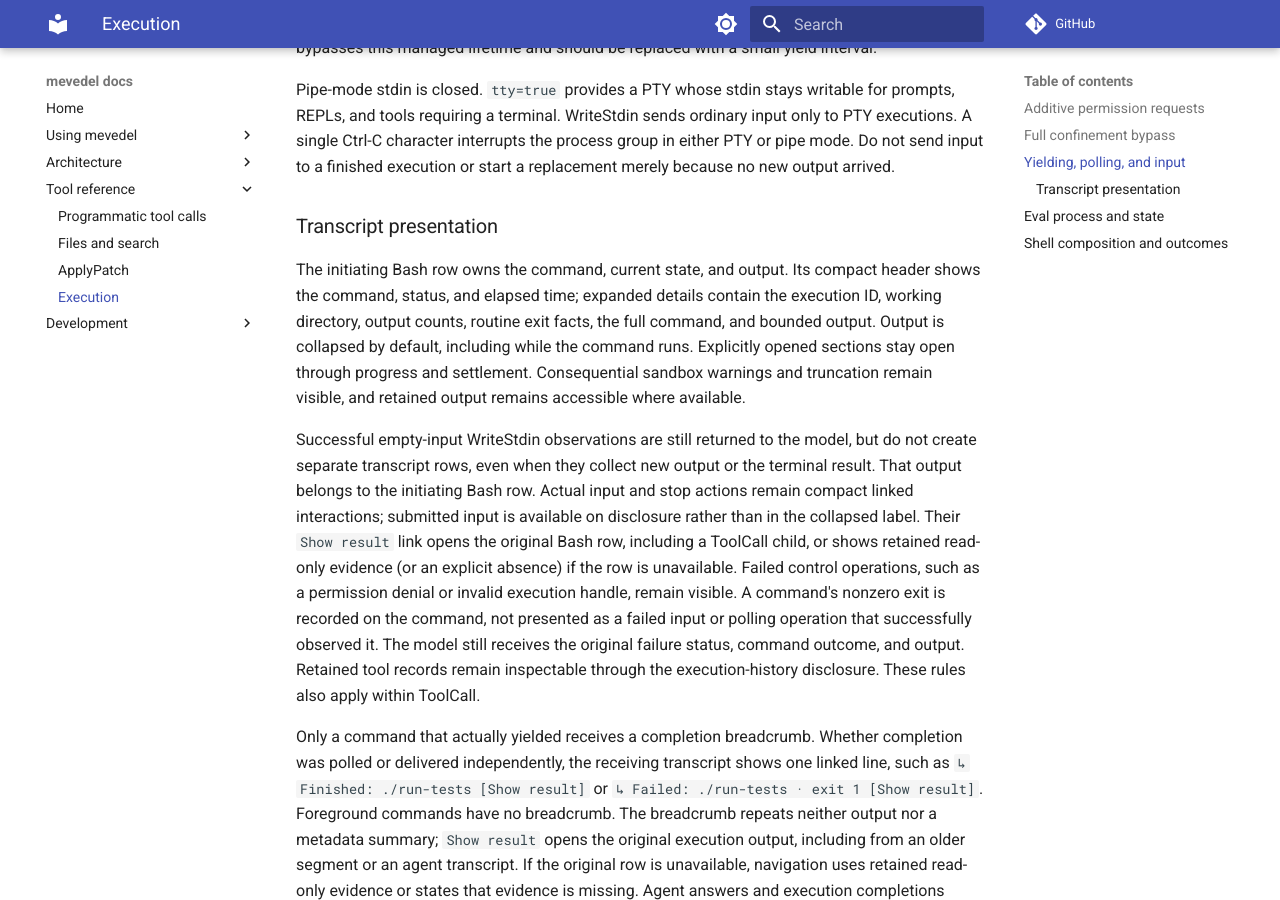
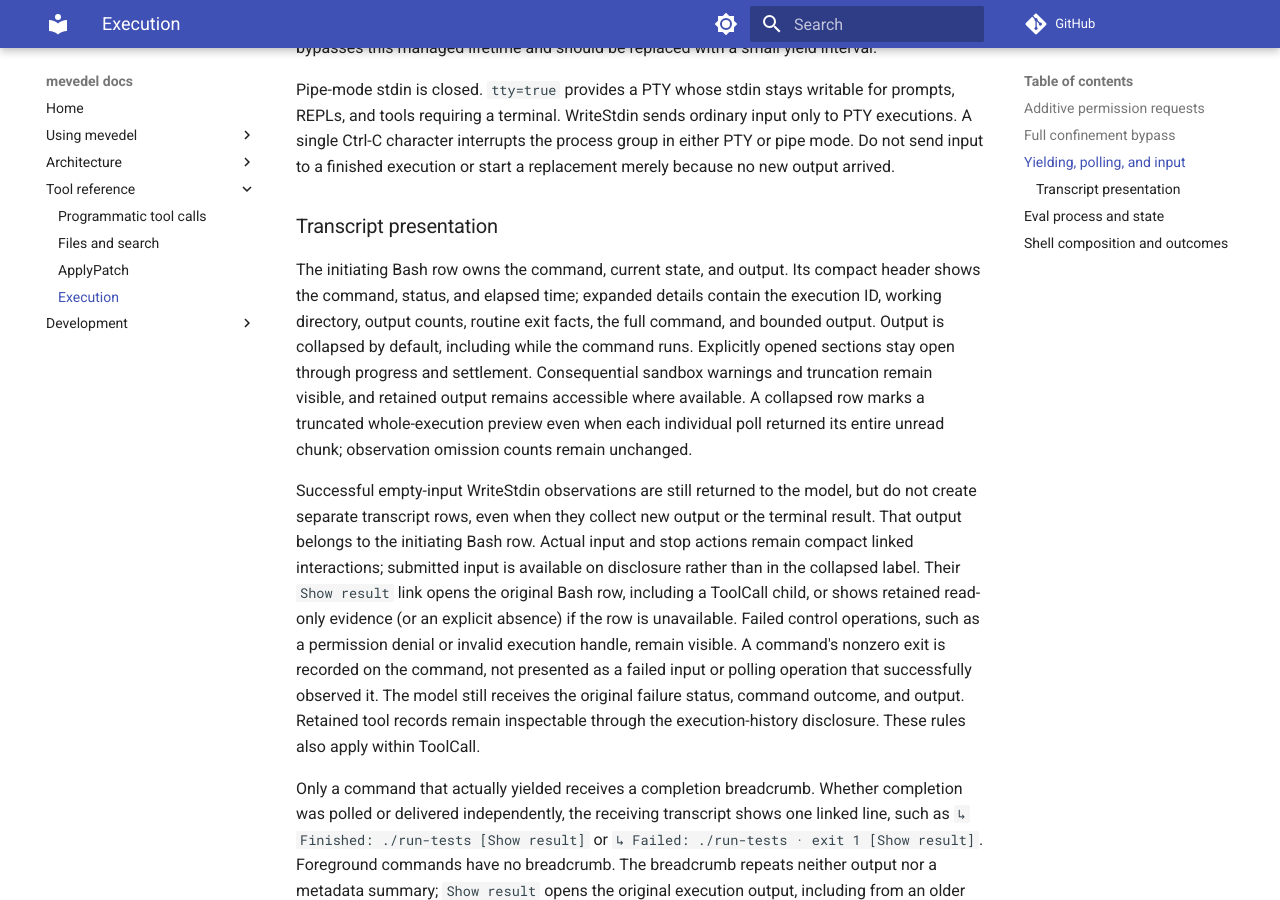
Before and after one commit to FrauH0lle/mevedel, an MkDocs documentation site: the page built from docs/tools/execution.md, in a window 1280 px wide and 900 px high, scrolled down 1530 px. Built offline with MkDocs 1.6.1 and Material for MkDocs 9.7.7, drawn with Linux system fonts in a browser that asks for light colours; comment, search, counter and statistics services are not loaded.

Commit message:
fix(view): Disclose cumulative Bash preview truncation
A sequence of complete polls can still exceed the whole-execution preview limit. Preserve the observation omission counter for model results while presenting a separate preview-truncation flag on the collapsed original Bash row, including live progress and nested ToolCall.

* mevedel-execution.el (mevedel-execution--emit-progress, mevedel-execution--terminal-event): Mark bounded cumulative previews without changing observation facts.

* mevedel-execution-transcript.el (mevedel-execution-transcript-terminal-render-data): Retain the terminal preview flag.

* mevedel-tool-exec.el (mevedel-tool-exec--render-bash): Disclose truncated output in the compact header.

* mevedel-view-stream.el (mevedel-view-stream--cache-execution-progress): Cache the live preview flag.

* mevedel-view-render.el (mevedel-view--child-call-rendering, mevedel-view--render-tool-call): Pass the flag through nested and direct progress rendering.

* test/test-mevedel-execution.el, test/test-mevedel-execution-transcript.el, test/test-mevedel-tool-exec.el, test/test-mevedel-view-render-audits.el, test/test-mevedel-view-stream.el: Regress cumulative and live disclosure.

* docs/tools/execution.md: Distinguish preview truncation from observation omissions.

Validated: focused ERT 1318/1318; full ERT 8809 cases, 0 unexpected, 30 skipped; 208 files compiled without warnings; real-process batch smoke and viewer protocol. An earlier full run failed the unchanged one-shot sandbox test; it passed in isolation and the final full run. Graphical/browser pixels not inspected.

```diff
--- a/docs/tools/execution.md
+++ b/docs/tools/execution.md
@@ -82,7 +82,9 @@
 command, and bounded output. Output is collapsed by default, including while
 the command runs. Explicitly opened sections stay open through progress and
 settlement. Consequential sandbox warnings and truncation remain visible, and
-retained output remains accessible where available.
+retained output remains accessible where available. A collapsed row marks a
+truncated whole-execution preview even when each individual poll returned its
+entire unread chunk; observation omission counts remain unchanged.
 
 Successful empty-input WriteStdin observations are still returned to the model,
 but do not create separate transcript rows, even when they collect new output
```
Also changed, not shown: 10 other files.
